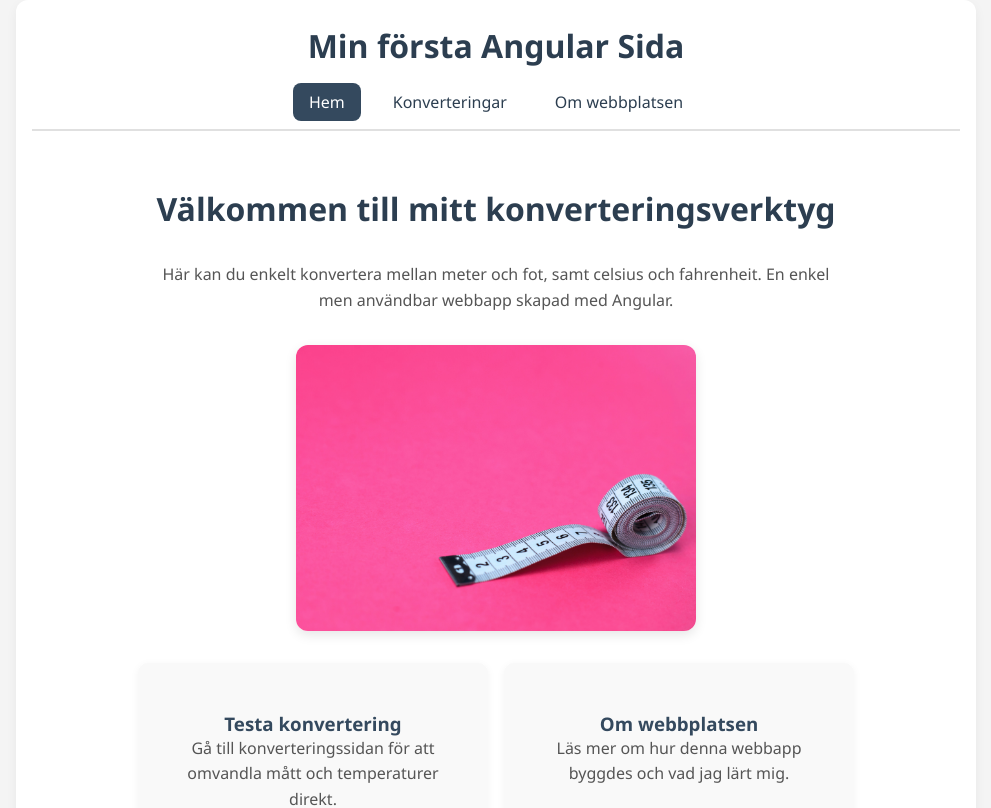
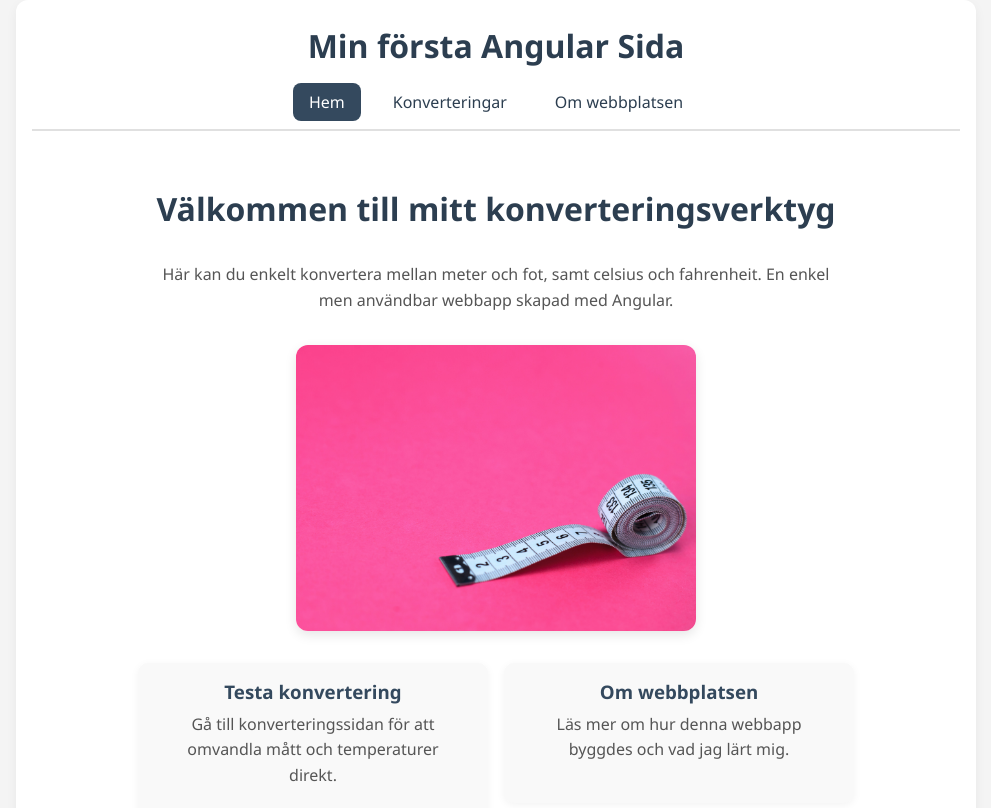
Before and after one commit to agadman/myFirstAngularProject, an Angular app: page /home in a window 1280 px wide. Shown: the top 808 px of the page, without its empty margins (144-1135 px from the left). Built offline with nearby package versions, Linux system fonts and the light colour scheme.

Commit message:
fix readme och redirects

```diff
--- a/angular.json
+++ b/angular.json
@@ -27,7 +27,7 @@
               },
               {
                 "glob": "_redirects",
-                "input": "public",
+                "input": "src",
                 "output": "/"
               }
             ],
--- a/src/styles.css
+++ b/src/styles.css
@@ -49,12 +49,11 @@ h1 {
 
   h3 {
     color: #34495e;
-    margin-top: 2rem;
   }
 
   p {
     max-width: 700px;
-    margin: 0 auto 1.5rem;
+    margin: 0.5rem auto 1.5rem;
     font-size: 1rem;
     color: #555;
     line-height: 1.6;
```
Also changed, not shown: 1 other file (tests, documents, lock files or other folders).
